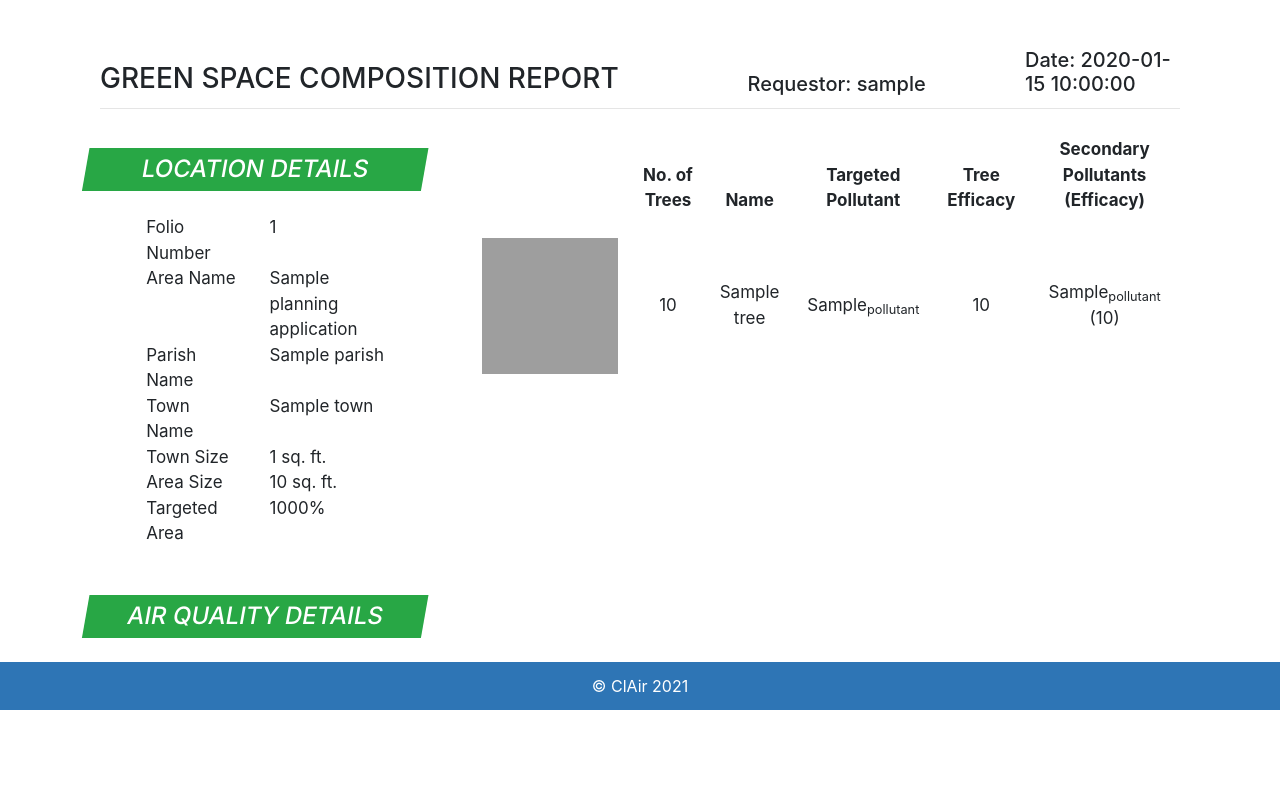
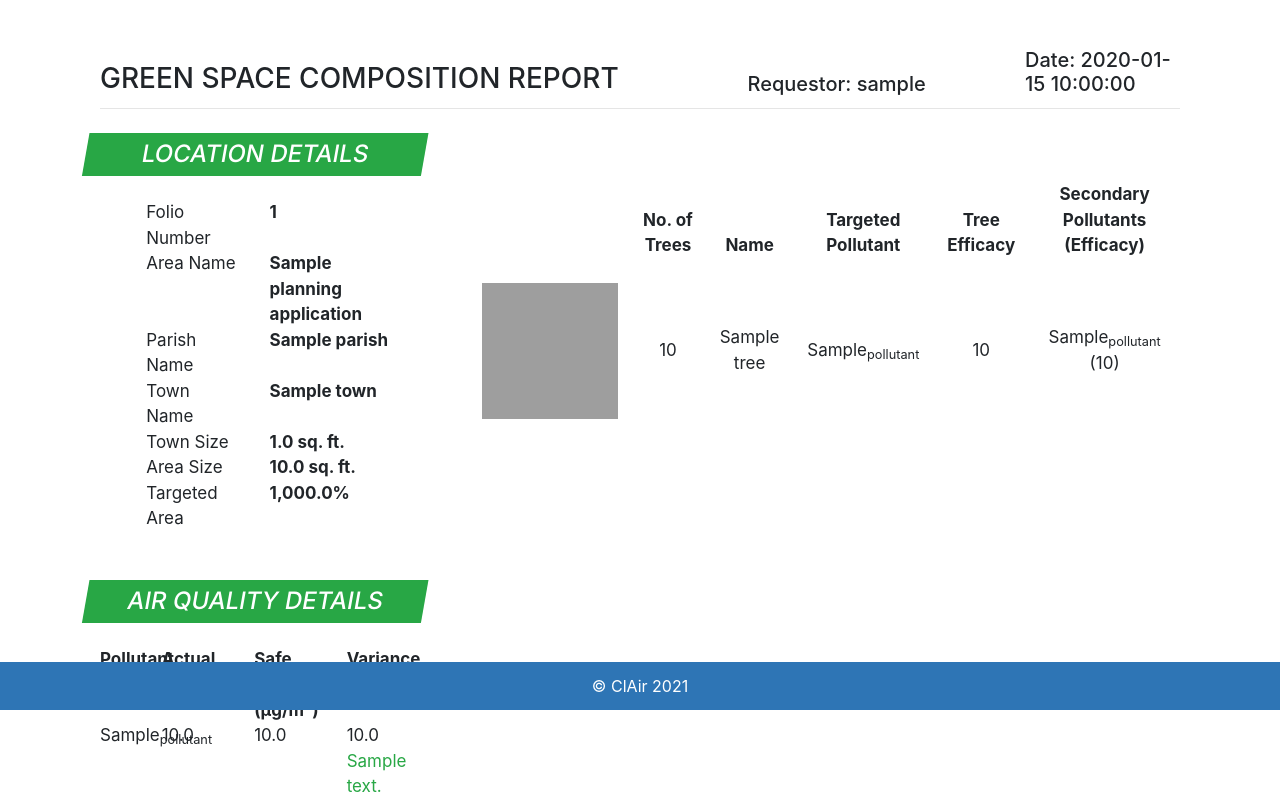
Before and after one commit to shadowlaw/ClAir, a Python web app: template app/templates/report.html in a window 1280 px wide. Shown: the part 90-890 px from the top of the page. Before the commit the page ends 800 px from the top, so only its background shows below. Run offline with Jinja, Linux system fonts and the light colour scheme; the template is opened without the code that fills it: most values are stand-ins (such as "Sample title", 1, 10 or a date in 2020); some libraries are stand-ins or nearby versions; grey boxes are pictures that could not be loaded.

Commit message:
update report ui

```diff
--- a/app/templates/report.html
+++ b/app/templates/report.html
@@ -29,31 +29,31 @@
                               </div>
                               <div class="row justify-content-center">
                                   <span class="col-4">Folio Number</span>
-                                  <span class="col-5">{{report.planning_application.folio_number}}</span>
+                                  <span class="col-5 font-weight-bold">{{report.planning_application.folio_number}}</span>
                               </div>
                               <div class="row justify-content-center">
                                   <span class="col-4">Area Name</span>
-                                  <span class="col-5">{{report.planning_application.area_name}}</span>
+                                  <span class="col-5 font-weight-bold">{{report.planning_application.area_name}}</span>
                               </div>
                               <div class="row justify-content-center">
                                   <span class="col-4">Parish Name</span>
-                                  <span class="col-5">{{report.planning_application.town.parish.name}}</span>
+                                  <span class="col-5 font-weight-bold">{{report.planning_application.town.parish.name}}</span>
                               </div>
                               <div class="row justify-content-center">
                                   <span class="col-4">Town Name</span>
-                                  <span class="col-5">{{report.planning_application.town.name}}</span>
+                                  <span class="col-5 font-weight-bold">{{report.planning_application.town.name}}</span>
                               </div>
                               <div class="row justify-content-center">
                                   <span class="col-4">Town Size</span>
-                                  <span class="col-5">{{report.planning_application.town.size | round(2)}} sq. ft.</span>
+                                  <span class="col-5 font-weight-bold">{{ "{:,.1f}".format(report.planning_application.town.size)}} sq. ft.</span>
                               </div>
                               <div class="row justify-content-center">
                                   <span class="col-4">Area Size</span>
-                                  <span class="col-5">{{report.planning_application.square_footage | round(2)}} sq. ft.</span>
+                                  <span class="col-5 font-weight-bold">{{ "{:,.1f}".format(report.planning_application.square_footage)}} sq. ft.</span>
                               </div>
                               <div class="row justify-content-center">
                                   <span class="col-4">Targeted Area</span>
-                                  <span class="col-5">{{((report.planning_application.square_footage/report.planning_application.town.size)*100) | round(2)}}%</span>
+                                  <span class="col-5 font-weight-bold">{{"{:,.1f}".format(((report.planning_application.square_footage/report.planning_application.town.size)*100))}}%</span>
                               </div>
                           </div>
                       </div>
@@ -70,29 +70,43 @@
                               </div>
 
                               {% for pollutant in report.planning_application.pollutants %}
+                                {% if pollutant.pollutant_id == 'AQI' %}
+                                    <div class="row justify-content-center">
+                                        <span class="col">{{pollutant.pollutant.name }}</span>
+                                        <span class="col" style="height: 2rem;">
+                                          {{pollutant.pollutant_level | round}}
+                                        </span>
+                                        <span class="col">{{ pollutant.status.description }}</span>
+                                    </div>
+                                {% endif %}
+                              {% endfor %}
+                              <div class="row">
+                                  <span class="col-2 font-weight-bold">Pollutant</span>
+                                  <span class="col-3 font-weight-bold">Actual (&mu;g/m<sup>3</sup>)</span>
+                                  <span class="col-3 font-weight-bold">Safe Level (&mu;g/m<sup>3</sup>)</span>
+                                  <span class="col-4 font-weight-bold">Variance (&mu;g/m<sup>3</sup>)</span>
+                              </div>
+                              {% for pollutant in report.planning_application.pollutants %}
+                                {% if pollutant.pollutant_id != 'AQI' %}
                                     <div class="row justify-content-center">
                                         <span class="col-2">{{pollutant.pollutant.name.split()[0] }}<sub>{{pollutant.pollutant.name.split()[1]}}</sub></span>
                                         <span class="col-3" style="height: 2rem;">
-                                      {{pollutant.pollutant_level | round(2)}}
-                                        {% if pollutant.pollutant_id != 'AQI'%}
-                                          <span>&mu;/m<sup>3</sup></span>
-                                        {% endif %}
+                                          {{ "{:,.1f}".format(pollutant.pollutant_level) }}
                                         </span>
-                                    {% if pollutant.pollutant_id == 'AQI'%}
-                                        <span class="col-7">{{ pollutant.status.description }}</span>
+                                        <span class="col-3" style="height: 2rem;">
+                                          {{ "{:,.1f}".format(pollutant.pollutant.safe_level)}}
+                                        </span>
+                                        <span class="col-4">
+                                            {% if pollutant.status.id == 'OL' %}
+                                                {{ "{:,.1f}".format(((pollutant.pollutant.safe_level - pollutant.pollutant_level)* -1)) }}
+                                                <span class="text-danger">{{pollutant.status.description}}</span>
                                             {% else %}
-                                        <span class="col-7">
-                                            {% if pollutant.pollutant_id != 'AQI' and pollutant.status.id == 'OL' %}
-                                                {{ ((pollutant.pollutant.safe_level - pollutant.pollutant_level)* -1) | round(2) }}
-                                                <span>&mu;/m<sup>3</sup></span> <span class="text-danger">{{pollutant.status.description}}</span>
-                                            {% else %}
-                                                {{ (pollutant.pollutant.safe_level - pollutant.pollutant_level) | round(2) }}
-                                                <span>&mu;/m<sup>3</sup></span>
+                                                {{ "{:,.1f}".format((pollutant.pollutant.safe_level - pollutant.pollutant_level)) }}
                                                 <span class="text-success">{{pollutant.status.description}}</span>
                                             {% endif %}
                                         </span>
+                                    </div>
                                 {% endif %}
-                                </div>
                               {% endfor %}
                           </div>
                       </div>
--- a/intialize_db.py
+++ b/intialize_db.py
@@ -122,8 +122,8 @@
 def populate_pollutant_limit_statuses():
     print('Populating AQI and Pollutant statuses')
     with app.app_context():
-        db.session.add(PollutantLimitStatus(id=LimitStatus.OVER_LIMIT.value, description='Over Safe Limit'))
-        db.session.add(PollutantLimitStatus(id=LimitStatus.UNDER_LIMIT.value, description='Under Safe Limit'))
+        db.session.add(PollutantLimitStatus(id=LimitStatus.OVER_LIMIT.value, description='Over Limit'))
+        db.session.add(PollutantLimitStatus(id=LimitStatus.UNDER_LIMIT.value, description='Under Limit'))
 
         db.session.add(PollutantLimitStatus(id=AQIStatus.GD.value, description='Good'))
         db.session.add(PollutantLimitStatus(id=AQIStatus.MD.value, description='Moderate'))
```
Lines whose indentation alone changed are shown as unchanged.
